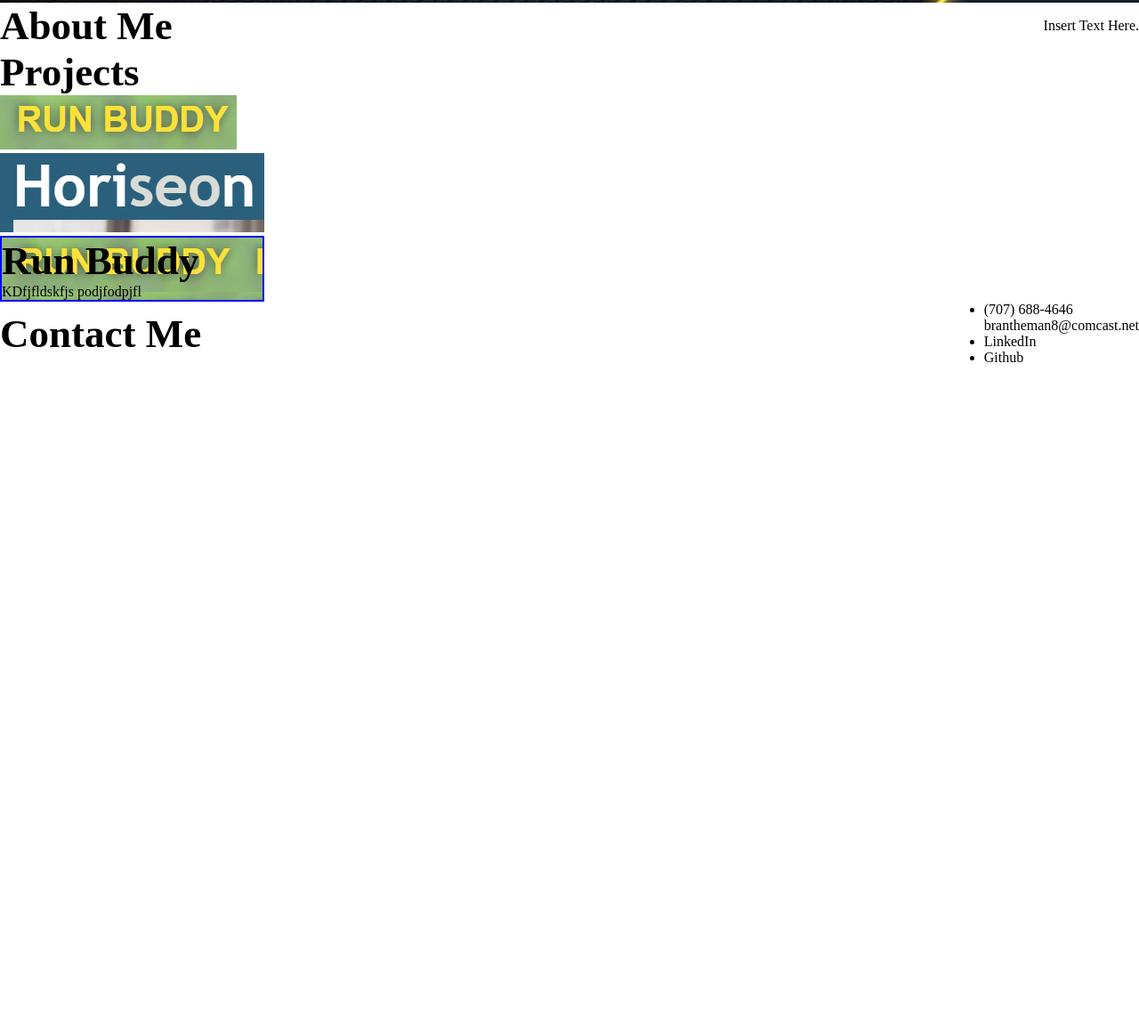
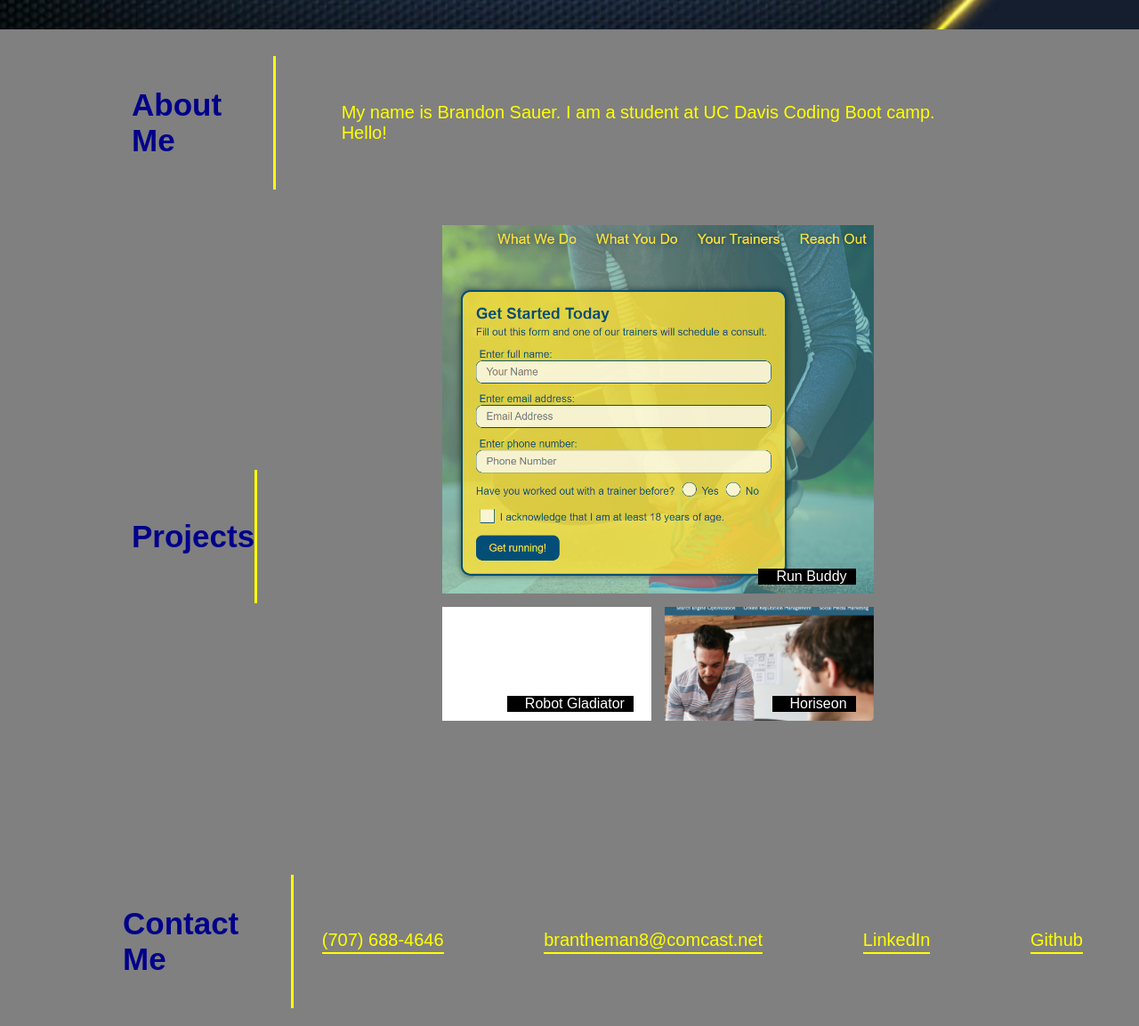
Before and after one commit to brandonsauer8/brandon-portfolio, a plain HTML site: page index.html in a window 1280 px wide. Shown: the part 469-1622 px from the top of the page at 89% size. Before the commit the page ends 880 px from the top, so only its background shows below. Drawn offline with Linux system fonts and the light colour scheme.

Commit message:
Add all html elements and create css

```diff
--- a/assets/css/styles.css
+++ b/assets/css/styles.css
@@ -3,37 +3,26 @@
     padding: 0;
     box-sizing: border-box;
 }
- .flex-box{
+
+body {
+    color: yellow;
+    font-family: Arial, Helvetica, sans-serif;
+    background-color: gray;
+}
+
+header {
+    padding: 20px 35px;
     display: flex;
     flex-wrap: wrap;
     justify-content: space-between;
-    align-items: center;
-    float: right;
- }
-header {
-    display: flex;
-    flex-wrap: wrap;
-    justify-content: space-between;
-    align-items: center;
-    padding: 5px;
     background-color: #555555
 
 }
 
-.name {
-    background-color: #151e2f;
-    padding: 10px;
-    border-radius: 10px;
-}
 header h1 {
     font-weight: bold;
     font-size: 36px;
     margin: 0;
-color: yellow;
-}
-
-header a {
-    text-decoration: none;
     color: yellow;
     }
 
@@ -50,65 +39,189 @@ header nav ul {
 }
 
 header nav ul li a {
-    padding: 10px 15px;
+    margin: 0 30px;
       font-weight: lighter;
       font-size: 30px;
-    border-bottom: 3px solid yellow;
+      color: yellow;
+      text-decoration: none;
+      border-bottom: 2px solid;
+      padding-bottom: 2px;
+}
+
+section {
+    padding: 10px;
+}
+
+.name {
+    background-color: #151e2f;
+    padding: 10px;
+    border-radius: 10px;
+    text-decoration: none;
+}
+
+header a {
+    color: yellow;
 }
 
 .hero{
     display: flex;
-    padding: 50px;
+    flex-wrap: wrap;
+    justify-content: flex-end;
+    height: 400px;
     background-image: url(../images/pngtree-blue-carbon-background-with-sport-style-and-golden-light-image_371487.jpg);
     background-size: cover;
     background-position: center;
-    background-attachment: local;
-    background-position: 0;
-    z-index: 9999;
     color: yellow;
-    font-size: 30px;
+    position: relative;
 }
 
 .hero-img {
+    position: absolute;
+    top: 55px;
+    left: 40px;
+    height: 300px;
     width: 300px;
-    overflow: auto;
 
 }
-.hero h3 {
-    float: right;
+.hero h2 {
+    font-size: 30px;
+    color: yellow;
+    margin-top: 200px;
+    margin-right: 500px;
+
 }
 
-.about-me {
+.work {
     display: flex;
     flex-wrap: wrap;
     justify-content: space-between;
     align-items: center;
-}
-.about-me h2 {
-    font-size: 45px;
+    margin: 20px 50px;
+    width: 90%;
+    align-items: center;
 }
 
-.projects {
+.flex-row {
+    display:flex;
+    justify-content: left;
+}
+.section-title {
+    font-size: 35px;
+    color: darkblue;
+    margin: 0 0 0 88px;
+    width: 50%;
+    background-color: gray;
+}
+
+.section-text {
+    flex: 2 20%;
+    display: flex;
+    flex-wrap: wrap;
+    align-items: center;
+}
+
+.border-left1 {
+    border-left: 3px solid  yellow;
+    height: 150px;
+    flex: 2 1%;
+}
+
+.body-text {
+    flex: 24;
+    background-color: grey;
+}
+
+.body-text p {
+    font-size: 20px;
+}
+
+.border-left2 {
+    border-left: 3px solid  yellow;
+    height: 150px;
+    flex: 2 1%;
+}
+
+.container {
+    display: flex;
+    justify-content: space-between;
+    align-items: center;
+    margin-left: 15px;
+    width: 80%;
+
+}
+
+.gallery {
+    display: grid;
+    grid-template-columns: repeat(4,1fr);
+    grid-template-rows: repeat(5,10vw);
+    grid-gap: 15px;
+    margin-left: 30px;
+}
+.text-block {
+    position: absolute;
+    bottom: 10px;
+    right: 20px;
+    background-color:black;
+    color: white;
+    padding-left: 20px;
+    padding-right: 10px;
+}
+.project {
+    position: relative;
+}
+
+.project-image {
+    width: 100%;
+    height: 100%;
+    object-fit: cover;
+}
+
+.run-buddy {
+    grid-column-start: 1;
+    grid-column-end: 5;
+    grid-row-start: 1;
+    grid-row-end: 4;
+    position: relative;
+
+    }
+
+
+.horiseon {
+     grid-column-start: 3;
+     grid-column-end: 5;
+     grid-row-start: 4;
+     grid-row-end: 5;
+      }
+
+ .robot-gladiator {
+  grid-column-start: 1;
+  grid-column-end: 3;
+   grid-row-start: 4;
+  grid-row-end: 5;
+  }
+
+  .border-left3 {
+    border-left: 3px solid  yellow;
+    height: 150px;
+    flex: 2 1%;
+  }
+
+.contact-info {
+      flex: 150;
+      font-size: 20px;
+  }
+
+.contact-info ul {
     display: flex;
     flex-wrap: wrap;
     justify-content: space-between;
-    align-items: center;
-}
-.projects h2 {
-    font-size: 45px;
+    align-items: left;
+    list-style: none;
+    margin-left: 15px;
+    width: 100%;
 }
 
-.contact-me {
-    display: flex;
-    flex-wrap: wrap;
-    justify-content: space-between;
-    align-items: center;
-    list-style: none;
+.contact-info ul li {
+    border-bottom: 2px solid;
+    padding-bottom: 2px;
 }
-.contact-me h2 {
-    font-size: 45px;
-}
-.run-buddy {
-    border: 2px solid blue;
-    background-image: url(../images/2021-10-12\ 17_23_28-Run\ Buddy.png);
-}
--- a/index.html
+++ b/index.html
@@ -11,7 +11,7 @@
         <header>
             <div class="name">
             <h1>
-                <a href="./index.html"> Brandon Sauer </a>
+                Brandon Sauer
             </h1>
             </div>
                 <nav>
@@ -38,53 +38,85 @@
         </section>
 
         <!-- About Me Section-->
-        <section id="about-me" class="about-me">
-            <div>
-                <h2> About Me
-                </h2>
+        <section id="about-me" class="work">
+            <div class="flex-row">
+                <h2 class= "section-title"> About Me </h2>
             </div>
-
-            <div>
-                <p> Insert Text Here. </p>
+            <div class ="section-text">
+            <div class="border-left1"></div>
+            <div class="body-text">
+                <p> My name is Brandon Sauer. I am a student at
+                    UC Davis Coding Boot camp.
+                <br>
+                    Hello! </p>
+            </div>
             </div>
         </section>
 
         <!-- Projects -->
-        <section id="projects" class="projects">
-            <div>
-            <h2> Projects </h2>
+        <section id="projects" class="work">
+            <div class="flex-row">
+            <h2 class="section-title"> Projects </h2>
+            </div>
+            <div class="section-text">
+                <div class="border-left2">
+                    </div>
+                <div class="container">
+                    <div class="gallery">
+                <aside class="project run-buddy">
             <a href = "https://brandonsauer8.github.io/run-buddy/">
-                <img src="assets/images/2021-10-12 17_23_28-Run Buddy.png">
+                <img src="assets/images/2021-10-15 19_40_40-Run Buddy.png" class="project-image" alt="run buddy website">
+                <div class="text-block">
+                    <p> Run Buddy </p>
+                </div>
             </a>
-            <div>
-            <div>
+                </aside>
+
+                <aside class="project horiseon">
             <a href = "https://brandonsauer8.github.io/horiseon-website/">
-                <img src ="./assets/images/2021-10-12 17_49_30-Transparent Window.png">
+                <img src ="./assets/images/2021-10-15 19_42_39-Horiseon_ Digital Marketing Meeting.png" class="project-image" alt="horiseon website">
+                <div class="text-block">
+                    <p> Horiseon </p>
+                </div>
             </a>
-            </div>
-            <div class="run-buddy">
-                <h2> Run Buddy </h2>
-                <p> KDfjfldskfjs podjfodpjfl </p>
-            </div>
+                </aside>
+
+                 <aside class="project robot-gladiator">
+                        <img src="./assets/images/2021-10-15 20_00_56-Untitled - Paint.png" class="project-image" alt="robot gladiator">
+                        <div class="text-block">
+                            <p> Robot Gladiator </p>
+                        </div>
+                    </a>
+                    </aside>
+         </div>
+         </div>
+         </div>
         </section>
     </body>
 
     <!-- Footer -->
-    <footer id="contact-me" class="contact-me">
-        <h2> Contact Me </h2>
-        <nav>
+    <footer id="contact-me" class="work">
+        <div class="flex-row">
+        <h2 class="section-title"> Contact Me </h2>
+        </div>
+        <div class="section-text">
+            <div class="border-left3">
+            </div>
+            <div class="contact-info">
             <ul>
                 <li>
                     (707) 688-4646
                 </li>
+                <li>
                     brantheman8@comcast.net
+                </li>
                 <li>
                     LinkedIn
                 </li>
                 <li>
                     Github
                 </li>
-        </nav>
-
+            </ul>
+             </div>
     </footer>
 </html>
```
Also changed, not shown: assets/images/2021-10-15 19_40_40-Run Buddy.png (added), assets/images/2021-10-15 19_42_39-Horiseon_ Digital Marketing Meeting.png (added), assets/images/2021-10-15 20_00_56-Untitled - Paint.png (added). Lines whose indentation alone changed are shown as unchanged.
